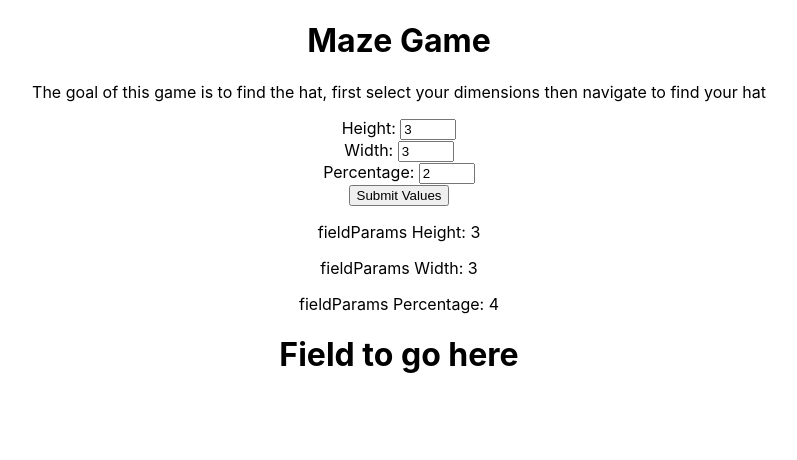
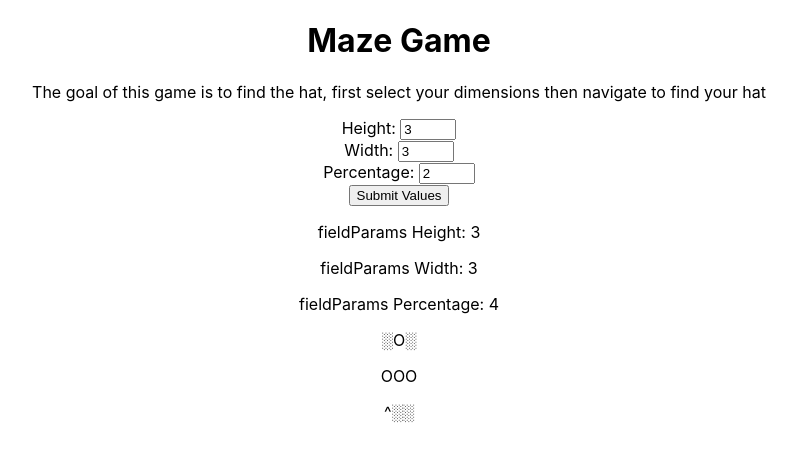
Before and after one commit to leichtaustin/maze-game, a React (Create React App) app: page / in a window 1280 px wide. Shown: the top 460 px of the page, without its empty margins (241-1038 px from the left). Built offline with nearby package versions, Linux system fonts and the light colour scheme.

Commit message:
Field Generator based on user form inputs

```diff
--- a/src/App.js
+++ b/src/App.js
@@ -19,7 +19,7 @@ function App() {
       <p>fieldParams Height: {fieldParams.height}</p>
       <p>fieldParams Width: {fieldParams.width}</p>
       <p>fieldParams Percentage: {fieldParams.percentage}</p>
-      <Field />
+      <Field fieldParams = {fieldParams}/>
     </div>
   );
 }
--- a/src/components/FieldForm/Field/Field.jsx
+++ b/src/components/FieldForm/Field/Field.jsx
@@ -1,10 +1,81 @@
-import React from 'react';
+import React, { useState, useEffect } from 'react';
 
 export default function Field(props) {
 
+    const { height, width, percentage } = props.fieldParams;
+    const [field, setField] = useState([]);
+
+    const hat = '^';
+    const hole = 'O';
+    const fieldCharacter = '░';
+    const pathCharacter = '*';
+
+    //let fieldDrawing;
+
+    useEffect(() => {
+        generateField(height, width, percentage);
+    }, [props.fieldParams])
+
+    /*function generateField(height, width, percentage) {
+        const decPercent = percentage/10;
+        const field = new Array(height).fill(0).map(el => new Array(width));
+        for (let y = 0; y < height; y++) {
+          for (let x = 0; x < width; x++) {
+            const prob = Math.random();
+            field[y][x] = prob > decPercent ? fieldCharacter : hole;
+          }
+        }
+        // Set the "hat" location
+        const hatLocation = {
+          x: Math.floor(Math.random() * width),
+          y: Math.floor(Math.random() * height)
+        };
+        // Make sure the "hat" is not at the starting point
+        while (hatLocation.x === 0 && hatLocation.y === 0) {
+          hatLocation.x = Math.floor(Math.random() * width);
+          hatLocation.y = Math.floor(Math.random() * height);
+        }
+        field[hatLocation.y][hatLocation.x] = hat;
+        setField(field);
+      }*/
+
+      function generateField(height, width, percentage) {
+        const decPercent = percentage/10;
+        let field = Array.from(fieldCharacter.repeat(height))
+        field = field.map(row => Array.from(fieldCharacter.repeat(width)));
+        for (let y = 0; y < height; y++) {
+            for (let x = 0; x < width; x++) {
+              const prob = Math.random();
+              field[y][x] = prob > decPercent ? fieldCharacter : hole;
+            }
+          }
+          // Set the "hat" location
+          const hatLocation = {
+            x: Math.floor(Math.random() * width),
+            y: Math.floor(Math.random() * height)
+          };
+          // Make sure the "hat" is not at the starting point
+          while (hatLocation.x === 0 && hatLocation.y === 0) {
+            hatLocation.x = Math.floor(Math.random() * width);
+            hatLocation.y = Math.floor(Math.random() * height);
+          }
+        field[hatLocation.y][hatLocation.x] = hat;
+        /*console.log(height)
+        console.log(width)
+        console.log(percentage)
+        console.log(fieldDrawing);
+
+
+        const field = [[height, 1, 2], [width, 2, 3], [decPercent, 3, 4]];*/
+
+        setField(field);
+      }
+
     return (
         <div>
-            <h1>Field to go here</h1>
+            {field.map(row => (
+                <p>{row}</p>
+            ))}
         </div>
     )
 }
```
